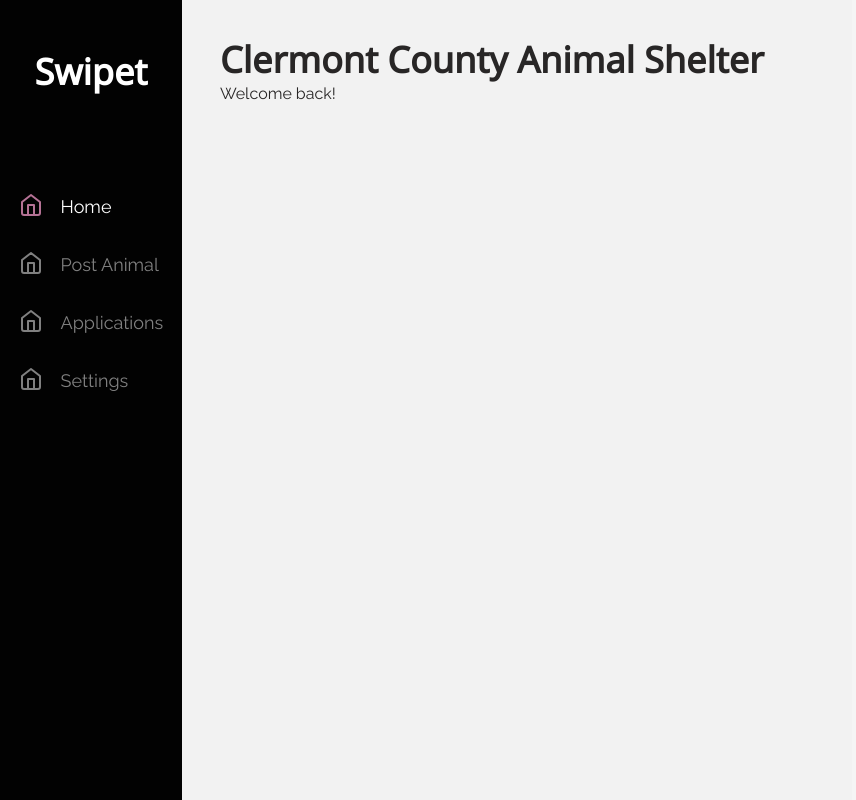
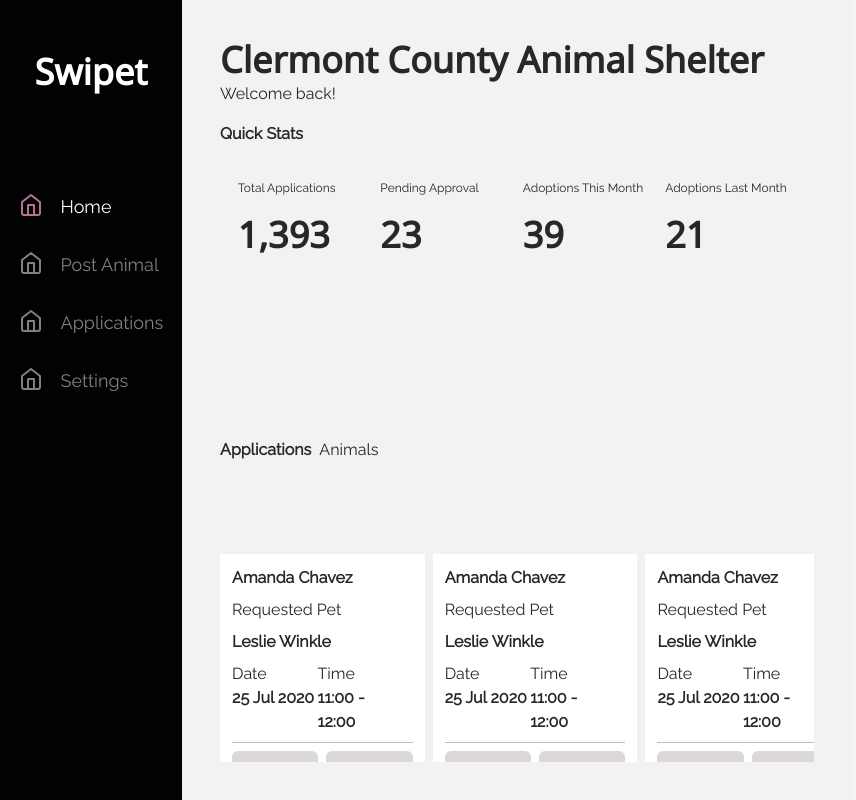
Before and after one commit to palepinkdot/senior-design, a Next.js app in the folder web/: page /app/org-home in a window 1280 px wide. Shown: the whole page, without its empty margins (0-856 px from the left). Built offline with nearby package versions, Linux system fonts and the light colour scheme; no server answers.

Commit message:
Commits pls

```diff
--- a/web/src/components/app/OrgDashboard.tsx
+++ b/web/src/components/app/OrgDashboard.tsx
@@ -3,11 +3,13 @@
     Heading,
     Link,
     Icon,
-    Text,
+    Text, Table, Tr, Td, Thead,
+    Stack, Button, HStack,
 } from "@chakra-ui/react";
 import {
     FiHome,
 } from "react-icons/fi";
+import ApplicationCard from "../dashboard/ApplicationCard";
 
 
 export default function OrgDashboard() {
@@ -118,19 +120,99 @@
                     </Flex>
                 </Flex>
             </Flex>
-
             {/* Column 2 */}
             <Flex
                 w="55%"
                 p="3%"
                 flexDir="column"
-                overflow="auto"
+                overflow="hidden"
                 minH="100vh"
             >
                 <Heading fontWeight="bold" display={"inline-flex"}>
                     Clermont County Animal Shelter
                 </Heading>
                 <Text fontWeight={"normal"} mb={4}>Welcome back!</Text>
+                <Text fontWeight={"bold"} display={"inline-flex"}>
+                    Quick Stats
+                </Text>
+                <Flex
+                w={"100%"}
+                p={"3%"}
+                pr={"1%"}
+                minH={"20vh"}
+                mt={4}
+                display={"inline-flex"}
+                >
+                    <Flex
+                        flexDir={"row"}
+                        overflow={"auto"}
+                        display={"column"}
+                        flex={3}
+                    >
+                        <Text fontWeight={"normal"} mb={4} fontSize={"12"}>Total Applications</Text>
+                        <Heading fontWeight={"bold"} display={"inline-flex"}>1,393</Heading>
+                    </Flex>
+                    <Flex
+                        flexDir={"row"}
+                        overflow={"auto"}
+                        display={"column"}
+                        flex={3}
+                    >
+                        <Text fontWeight={"normal"} mb={4} fontSize={"12"}>Pending Approval</Text>
+                        <Heading fontWeight={"bold"} display={"inline-flex"} fontColor={"red"}>23</Heading>
+                    </Flex>
+                    <Flex
+                        flexDir={"row"}
+                        overflow={"auto"}
+                        display={"column"}
+                        flex={3}
+                    >
+                        <Text fontWeight={"normal"} mb={4} fontSize={"12"}>Adoptions This Month</Text>
+                        <Heading fontWeight={"bold"} display={"inline-flex"}>39</Heading>
+                    </Flex>
+                    <Flex
+                        flexDir={"row"}
+                        overflow={"auto"}
+                        display={"column"}
+                        flex={3}
+                    >
+                        <Text fontWeight={"normal"} mb={4} fontSize={"12"}>Adoptions Last Month</Text>
+                        <Heading fontWeight={"bold"} display={"inline-flex"}>21</Heading>
+                    </Flex>
+                </Flex>
+                <HStack
+                    w={"100%"}
+                    h={"100%"}
+                    display={"inline-flex"}
+                    mt={6}
+                >
+                    <Text fontWeight={"bold"}>Applications</Text>
+                            <Text fontWeight={"lighter"}>Animals</Text>
+                </HStack>
+                <Flex
+                    w={"100%"}
+                    h={"100%"}
+                    display={"inline-flex"}
+                    overflow={"auto"}
+                >
+                    <Stack
+                        w={"100%"}
+                        h={"100%"}
+                        display={"inline-flex"}
+                        overflow={"auto"}
+                    >
+                        <HStack>
+                            <ApplicationCard />
+                            <ApplicationCard />
+                            <ApplicationCard />
+                        </HStack>
+                        <HStack>
+                            <ApplicationCard />
+                            <ApplicationCard />
+                            <ApplicationCard />
+                        </HStack>
+                    </Stack>
+                </Flex>
             </Flex>
             {/* Column 3 */}
             <Flex
@@ -140,8 +222,8 @@
                 flexDir="column"
                 overflow="auto"
             >
+            </Flex>
 
-            </Flex>
         </Flex>
     )
 }
--- /dev/null
+++ b/web/src/components/dashboard/ApplicationCard.tsx
@@ -0,0 +1,41 @@
+import {Button, Flex, HStack, Stack, Text} from "@chakra-ui/react";
+
+export default function ApplicationCard() {
+    return (
+        <Stack
+            bgColor={"#FFF"}
+            flex={2}
+            display={"column"}
+            p={3}
+        >
+            <Text fontWeight={"bold"}>Amanda Chavez</Text>
+            <Text fontWeight={"lighter"}>Requested Pet</Text>
+            <Text fontWeight={"bold"}>Leslie Winkle</Text>
+            <Flex
+                display={"inline-flex"}
+            >
+                <Flex
+                    flex={4}
+                    display={"column"}
+                >
+                    <Text fontWeight={"lighter"}>Date</Text>
+                    <Text fontWeight={"bold"}>25 Jul 2020</Text>
+                </Flex>
+                <Flex
+                    flex={4}
+                    display={"column"}
+                >
+                    <Text fontWeight={"lighter"}>Time</Text>
+                    <Text fontWeight={"bold"}>11:00 - 12:00</Text>
+                </Flex>
+            </Flex>
+            <hr />
+            <HStack
+                display={"inline-flex"}
+            >
+                <Button flex={2}>Accept</Button>
+                <Button flex={2}>Decline</Button>
+            </HStack>
+        </Stack>
+    );
+}
```
